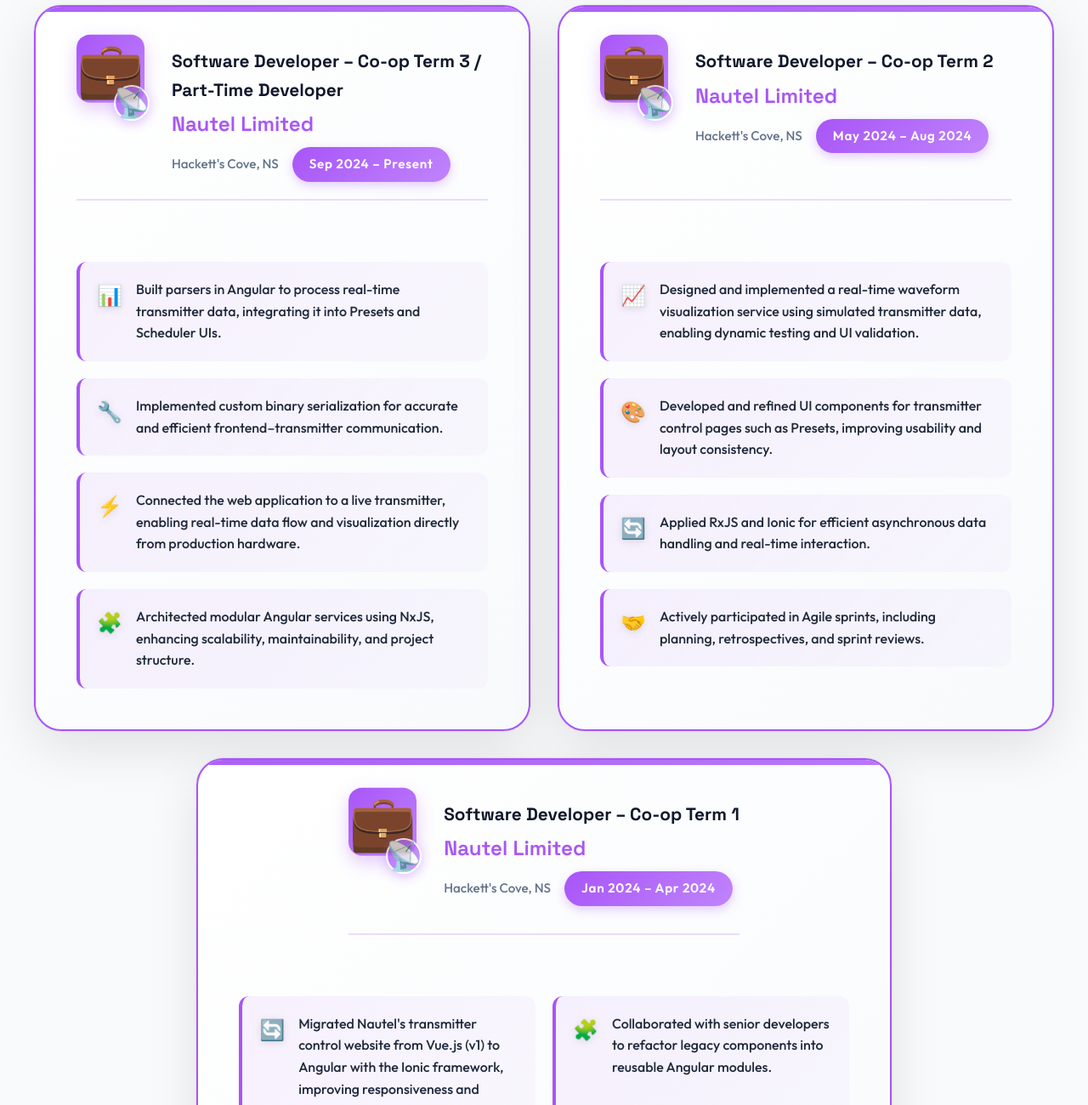
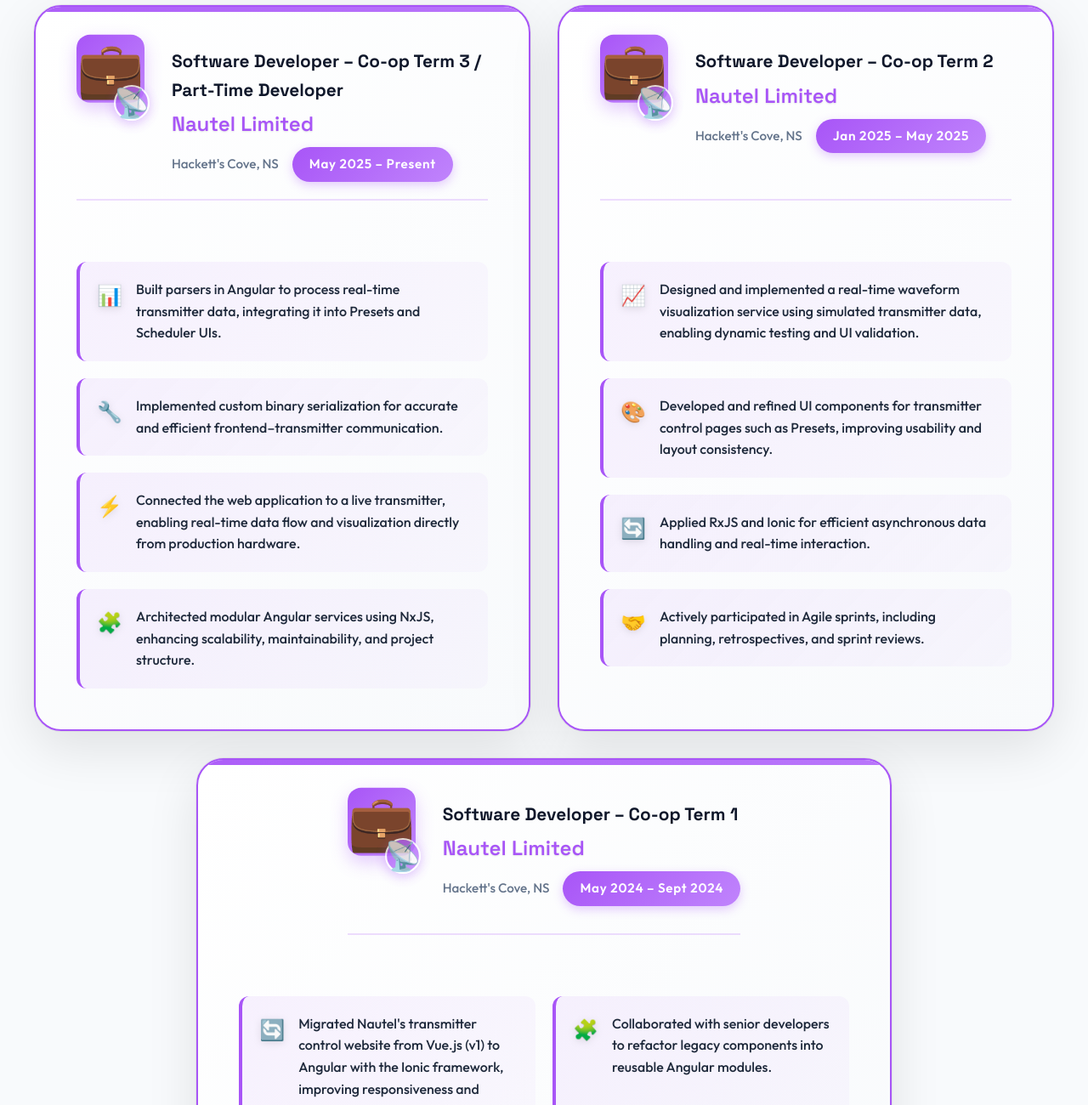
Before and after one commit to dds330/Portfolio, a plain HTML site: page index.html in a window 1280 px wide. Shown: the part 3336-4636 px from the top of the page at 85% size. Drawn offline with Linux system fonts and the light colour scheme.

Commit message:
date changes

```diff
--- a/index.html
+++ b/index.html
@@ -367,7 +367,7 @@
                                 <h3 class="experienceCompany">Nautel Limited</h3>
                                 <div class="experienceLocationDate">
                                     <span class="experienceLocation">Hackett's Cove, NS</span>
-                                    <span class="experienceDate">Sep 2024 – Present</span>
+                                    <span class="experienceDate">May 2025 – Present</span>
                                 </div>
                             </div>
                         </div>
@@ -406,7 +406,7 @@
                                 <h3 class="experienceCompany">Nautel Limited</h3>
                                 <div class="experienceLocationDate">
                                     <span class="experienceLocation">Hackett's Cove, NS</span>
-                                    <span class="experienceDate">May 2024 – Aug 2024</span>
+                                    <span class="experienceDate">Jan 2025 – May 2025</span>
                                 </div>
                             </div>
                         </div>
@@ -445,7 +445,7 @@
                                 <h3 class="experienceCompany">Nautel Limited</h3>
                                 <div class="experienceLocationDate">
                                     <span class="experienceLocation">Hackett's Cove, NS</span>
-                                    <span class="experienceDate">Jan 2024 – Apr 2024</span>
+                                    <span class="experienceDate">May 2024 – Sept 2024</span>
                                 </div>
                             </div>
                         </div>
```
